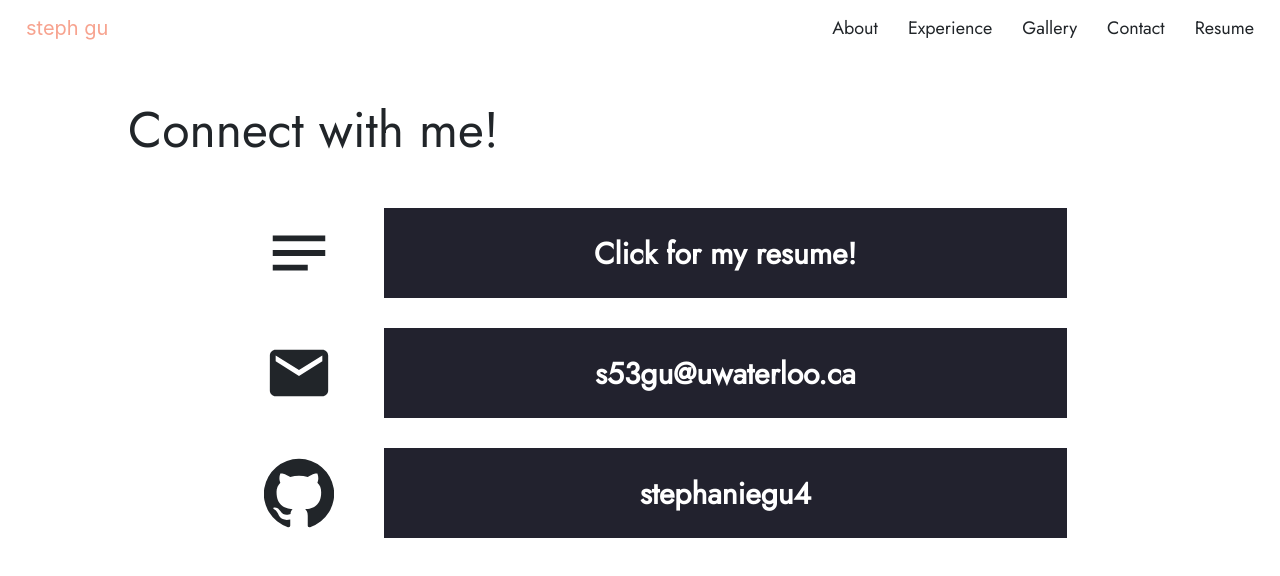
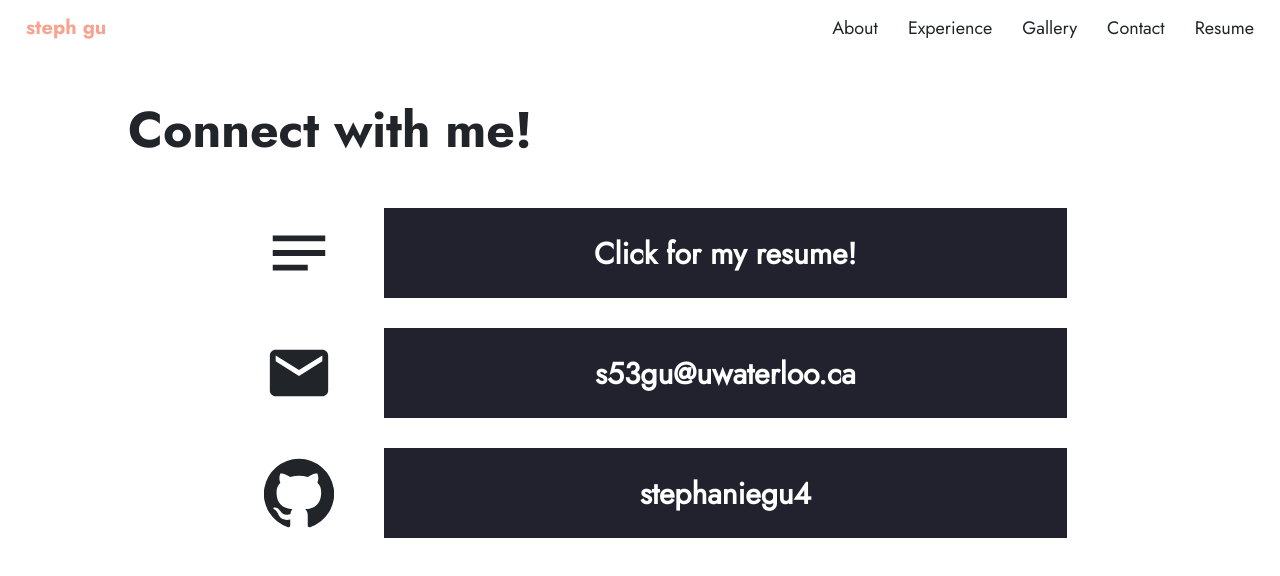
Before and after one commit to stephaniegu4/personal-website, a React (Create React App) app: page /contact in a window 1280 px wide. Shown: the top 576 px of the page. Built offline with nearby package versions, Linux system fonts and the light colour scheme.

Commit message:
Edits to nav bar and header

```diff
--- a/src/home.js
+++ b/src/home.js
@@ -43,7 +43,7 @@ class HeaderText extends React.Component {
     updateWindowDimensions = () => {
         var smallWidth = window.innerWidth < 450
         this.setState({
-            iconWidth: smallWidth ? '200px' : '300px'
+            iconWidth: smallWidth ? '0px' : '300px'
         })
     }
 
@@ -57,7 +57,8 @@ class HeaderText extends React.Component {
             width: this.state.iconWidth,
             height: 'auto',
             paddingTop: '10px',
-            paddingBottom: '10px'
+            paddingBottom: '10px',
+            float: 'right'
         }
 
         var colStyle = {
@@ -83,7 +84,7 @@ class HeaderText extends React.Component {
                                     <Col className="subHeaderText">
                                         I'm a <TextTransition
                                             text={descriptors[this.state.index]}
-                                            style={{ fontFamily: 'JostRegular', color: colors[this.state.colorIndex] }}
+                                            style={{ color: colors[this.state.colorIndex] }}
                                             inline
                                         />
                                     </Col>
--- a/src/index.css
+++ b/src/index.css
@@ -18,14 +18,14 @@ code {
 }
 
 .headerText {
-  font-family: 'JostRegular';
+  font-family: 'JostBold';
   font-size: 60px;
   text-align: left;
   overflow-wrap: 'break-word';
 }
 
 .subHeaderText {
-  font-family: 'JostLight';
+  font-family: 'JostRegular';
   font-size: 35px;
   text-align: left;
   overflow-wrap: break-word;
@@ -67,6 +67,11 @@ code {
 }
 
 @font-face {
-    font-family:'JostLight';
-    src: local('JostLight'), url("./fonts/Jost-Light.ttf") format('truetype');
+  font-family:'JostLight';
+  src: local('JostLight'), url("./fonts/Jost-Light.ttf") format('truetype');
 }
+
+@font-face {
+  font-family: 'JostBold';
+  src: local('JostBold'), url("./fonts/Jost-Bold.ttf") format('truetype');
+}
--- a/src/navbar.js
+++ b/src/navbar.js
@@ -53,13 +53,16 @@ class NavBar extends React.Component {
             paddingRight: '10px',
             fontFamily: 'JostRegular',
             cursor: 'pointer',
-            fontSize: '18px'
+            fontSize: '18px',
+            paddingTop: '5px',
+            paddingBottom: '5px'
         }
 
         var navBrandStyle = {
             color: "#f7a38f",
             paddingLeft: '10px',
-            cursor: 'pointer'
+            cursor: 'pointer',
+            fontFamily: 'JostBold'
         }
 
         return(
```
Also changed, not shown: src/fonts/Jost-Bold.ttf (added).
